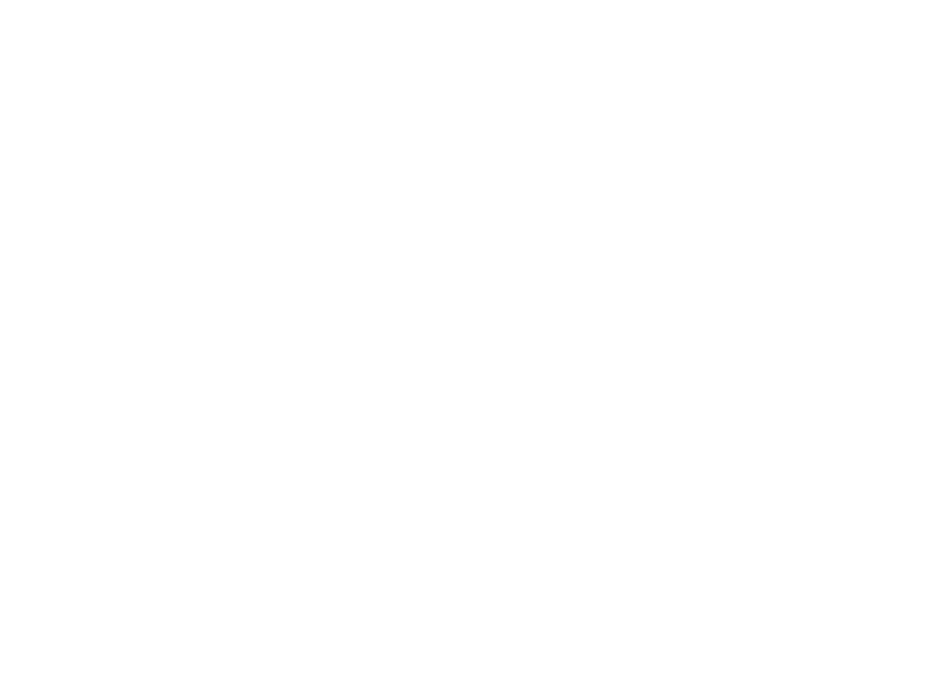
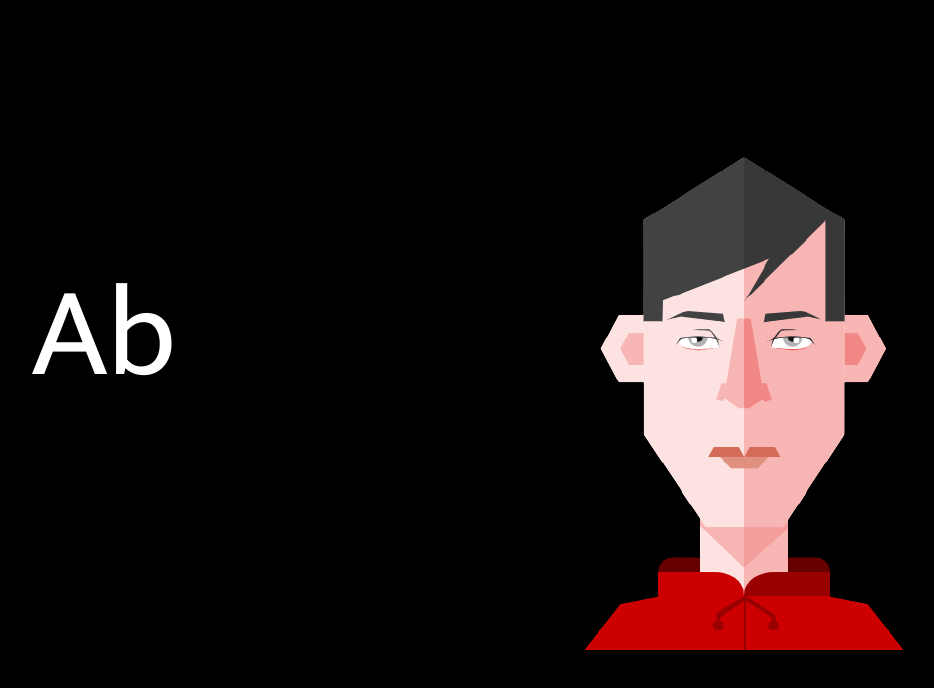
Before and after one commit to BinKevs/My-Portfolio, a React (Create React App) app: page / in a window 1280 px wide. Before the commit this address had no page. Shown: the top 688 px of the page, without its empty margins (216-1150 px from the left). Built offline with nearby package versions, Linux system fonts and the light colour scheme.

Commit message:
added hashrouter

```diff
--- a/src/App.js
+++ b/src/App.js
@@ -1,11 +1,11 @@
-import { BrowserRouter } from "react-router-dom";
+import { BrowserRouter, HashRouter } from "react-router-dom";
 import Routers from "./Component/Routes/Routers";
 function App() {
   return (
     <div className="font-Mukta">
-      <BrowserRouter>
+      <HashRouter>
         <Routers />
-      </BrowserRouter>
+      </HashRouter>
     </div>
   );
 }
--- a/src/Component/Routes/Routers.jsx
+++ b/src/Component/Routes/Routers.jsx
@@ -7,7 +7,7 @@
   return (
     <>
       <Routes>
-        <Route exact path="/My-Portfolio" element={<LandingPage />} />
+        <Route exact path="/" element={<LandingPage />} />
         <Route exact path="/projects" element={<ProjectPage />} />
         <Route exact path="/Contact" element={<ContactPage />} />
       </Routes>
```
